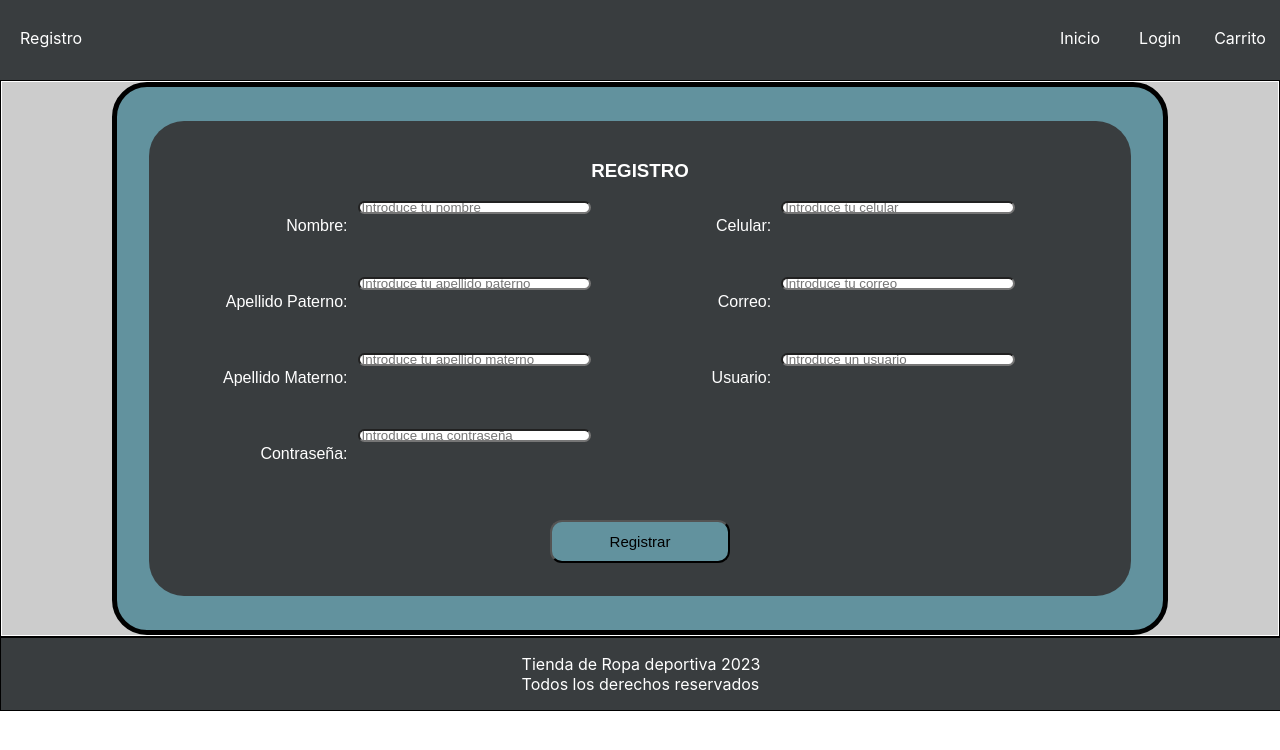
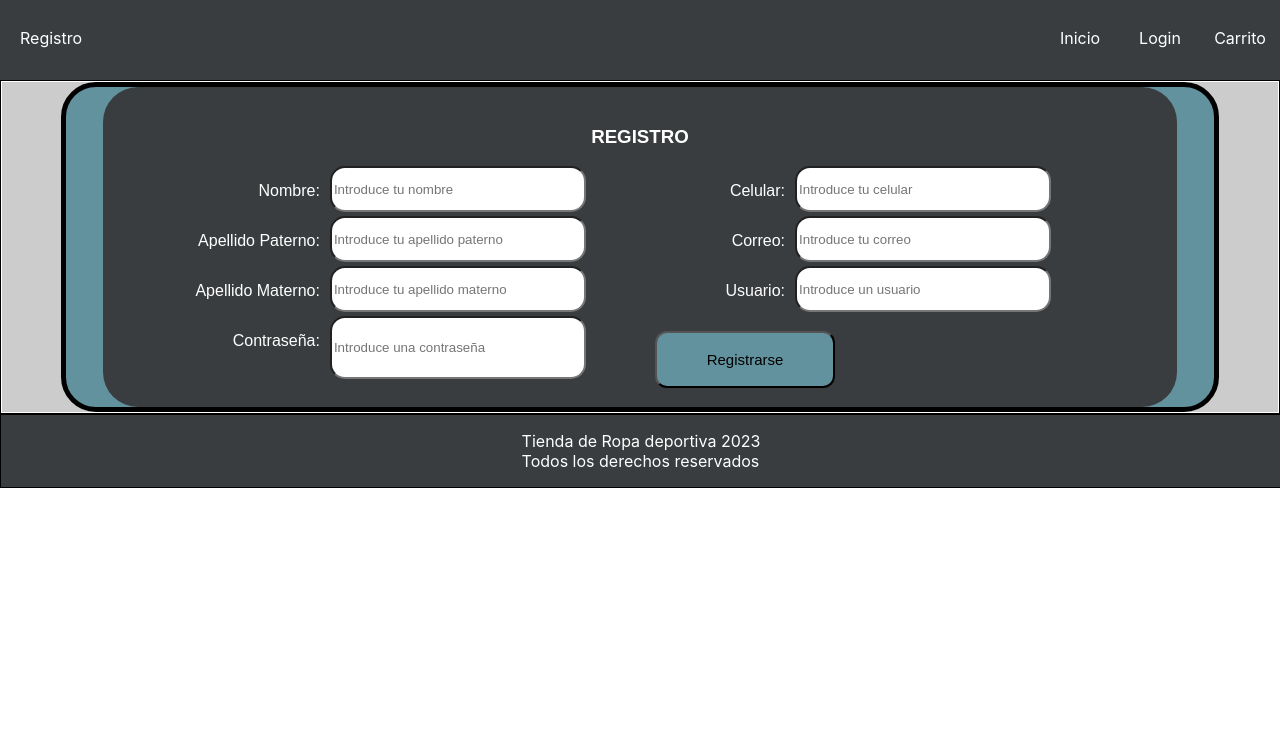
Before and after one commit to Epictrolloleante/tiendadeportiva, a React (Create React App) app: page /Registro in a window 1280 px wide. Shown: the top 750 px of the page. Built offline with nearby package versions, Linux system fonts and the light colour scheme; the HTML template or start-up script is replaced by a standard one.

Commit message:
Vista registro ya funciona Arreglados CSS de Direccion y Registro

```diff
--- a/src/css/ComponenteDireccion.css
+++ b/src/css/ComponenteDireccion.css
@@ -1,15 +1,15 @@
-.principal {
+.Direccionprincipal {
     font-family: Arial, Helvetica, sans-serif;
     font-size: 20;
     background: #ccc;
 }
-.contenedor{
+.Direccioncontenedor{
     background: #62929E;
     border-radius: 35px;
     border: 5px solid black;
     margin: auto;
 }
-.direccion{
+.Direcciondireccion{
     background: #393D3F;
     margin: auto;
     width: 90%;
@@ -19,20 +19,20 @@
     color: white;
     text-align: center;
 }
-.direccion button{
+.Direcciondireccion button{
     height: 10%;
 }
-.info{
+.Direccioninfo{
     height: 70%;
     display: grid;
     grid-template-columns: 20% 30% 15% 30%;
 }
-.info input{
+.Direccioninfo input{
     border-radius: 15px;
-    height: 40%;
+    height: 80%;
     width: 80%;
 }
-.info p{
+.Direccioninfo p{
     margin-right: 10px;
     text-align: end;
 }
--- a/src/css/ComponenteRegistro.css
+++ b/src/css/ComponenteRegistro.css
@@ -1,17 +1,19 @@
-.principal {
+.Registroprincipal {
     font-family: Arial, Helvetica, sans-serif;
     font-size: 20;
     background: #ccc;
     display: flex;
     align-items: center;
+    width: 100%;
 }
-.contenedor{
+.Registrocontenedor{
     background: #62929E;
     border-radius: 35px;
     border: 5px solid black;
     margin: auto;
+    width: 90%;
 }
-.registro{
+.Registroregistro{
     background: #393D3F;
     margin: auto;
     width: 90%;
@@ -21,20 +23,25 @@
     color: white;
     text-align: center;
 }
-.registro button{
-    height: 10%;
+.Registroinfo button{
+    height: 80%;
 }
-.info{
+.Registroinfo{
+    height: 70%;
+}
+
+.Registroinfo form{
     height: 70%;
     display: grid;
     grid-template-columns: 20% 30% 15% 30%;
+
 }
-.info input{
+.Registroinfo input{
     border-radius: 15px;
-    height: 50%;
+    height: 80%;
     width: 80%;
 }
-.info p{
+.Registroinfo p{
     margin-right: 10px;
     text-align: end;
 }
--- a/src/pages/ComponenteRegistro.jsx
+++ b/src/pages/ComponenteRegistro.jsx
@@ -1,22 +1,81 @@
-import React from 'react'
+import React, { useState, useEffect } from 'react';
+import { Navigate } from 'react-router-dom';
 
+import Auth from './auth';
 import styles from '../css/ComponenteRegistro.css';
 import ComponenteLayout from './ComponenteLayout';
 
+
+const register = (data) => {
+    return fetch('http://serverreyes.ddns.net:8000/api/register', {
+        method: 'POST',
+        headers: {
+            'Accept': 'application/json',
+            'Content-Type': 'application/json',
+        },
+        body: JSON.stringify(data),
+    })
+        .then(response => response.json())
+        .then(data => {
+            console.log(data);
+            return data;
+        })
+        .catch((error) => {
+            console.error('Error:', error);
+        });
+}
+
+
+
+
 export default function ComponenteRegistro() {
+    const [isAuthenticated, setIsAuthenticated] = useState(null);
+    const [formData, setFormData] = useState({
+        name: '',
+        email: '',
+        password: '',
+        celular: '',
+        apellidoP: '',
+        apellidoM: '',
+        usuario: '',
+    });
+
+    const handleInputChange = (event) => {
+        setFormData({
+            ...formData,
+            [event.target.name]: event.target.value,
+        });
+    };
+
+    const handleSubmit = (event) => {
+        event.preventDefault();
+        register(formData).then((data) => {
+            if (data.user && data.access_token) {
+                alert('Usuario creado correctamente');
+                window.location.href = '/';
+            } else {
+                alert('Error al crear usuario');
+            }
+        });
+    };
+
+
     return (
         <ComponenteLayout Titulo='Registro'>
-        <div class='principal'>
-            <div class='contenedor'>
-                <div class='registro'>
+            <div class='Registroprincipal' className={styles.myClass}>
+                <div class='Registrocontenedor'>
+                    <div class='Registroregistro'>
                         <h3>REGISTRO</h3>
-                    <div class='info'>
-                        <p>Nombre:</p> <input type='text' placeholder='Introduce tu nombre'></input> <p>Celular:</p> <input type='tel' placeholder='Introduce tu celular'></input>
-                        <p>Apellido Paterno:</p> <input type='text' placeholder='Introduce tu apellido paterno'></input> <p>Correo:</p> <input type='email' placeholder='Introduce tu correo'></input>
-                        <p>Apellido Materno:</p> <input type='text' placeholder='Introduce tu apellido materno'></input> <p>Usuario:</p> <input type='text' placeholder='Introduce un usuario'></input>
-                        <p>Contraseña:</p> <input type='password' placeholder='Introduce una contraseña'></input>
+                        <div class='Registroinfo'>
+                            <form onSubmit={handleSubmit}>
+                                <p>Nombre:</p> <input type='text' name='name' value={formData.name} onChange={handleInputChange} placeholder='Introduce tu nombre' ></input> <p>Celular:</p> <input type='tel' name='celular'value={formData.celular} onChange={handleInputChange} placeholder='Introduce tu celular'></input>
+                                <p>Apellido Paterno:</p> <input type='text' name='apellidoP' value={formData.apellidoP} onChange={handleInputChange} placeholder='Introduce tu apellido paterno'></input> <p>Correo:</p> <input type='email' name='email' value={formData.email} onChange={handleInputChange} placeholder='Introduce tu correo'></input>
+                                <p>Apellido Materno:</p> <input type='text' name='apellidoM' value={formData.epellidoM} onChange={handleInputChange} placeholder='Introduce tu apellido materno'></input> <p>Usuario:</p> <input type='text' name='usuario' value={formData.usuario} onChange={handleInputChange} placeholder='Introduce un usuario'></input>
+                                <p>Contraseña:</p> <input type='password' name='password' value={formData.password} onChange={handleInputChange} placeholder='Introduce una contraseña'></input>
+                                <button type='submit'>Registrarse</button>
+                            </form>
                         </div>
-                    <button>Registrar</button>
+
                     </div>
                 </div>
             </div>
```
Lines whose indentation alone changed are shown as unchanged.
